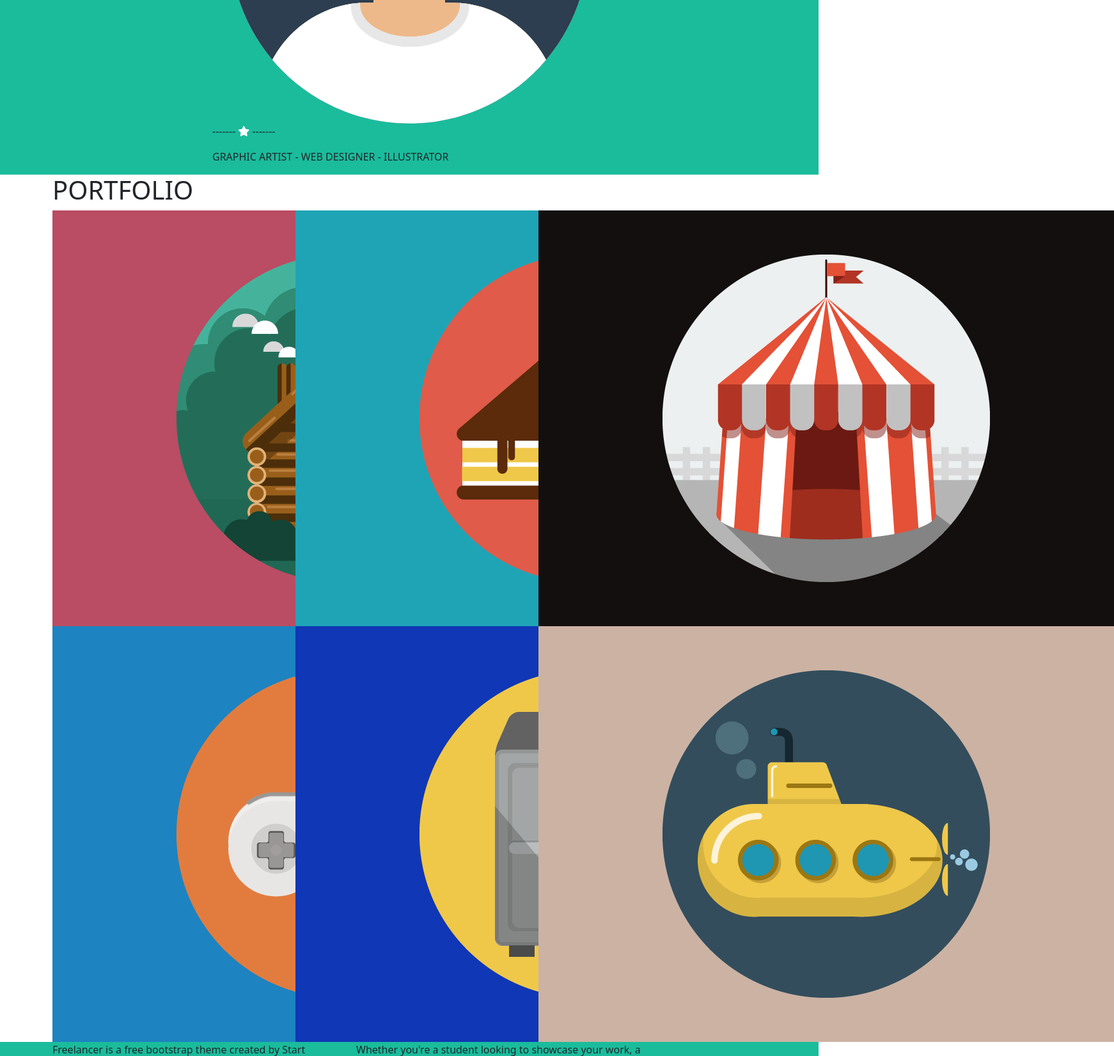
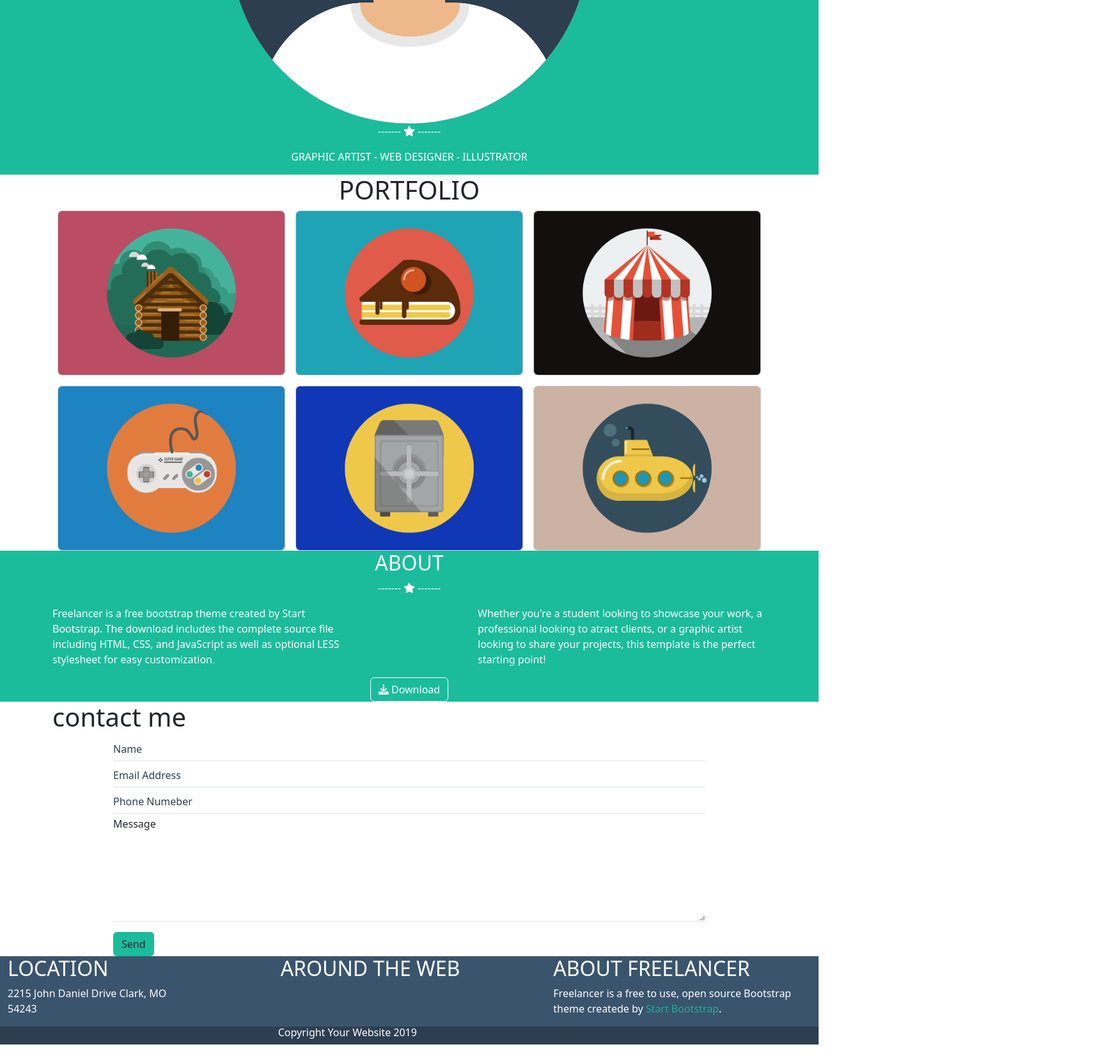
Before and after one commit to MateuszKacperski/html-css-bootstrap-freelancer, a plain HTML site: page index.html in a window 1280 px wide. Shown: the part 516-2167 px from the top of the page at 64% size, 1742 px wide, since content can reach past the window. Drawn offline with nearby package versions, Linux system fonts and the light colour scheme.

Commit message:
fixing layaut disposition

```diff
--- a/css/style.css
+++ b/css/style.css
@@ -5,6 +5,32 @@
     box-sizing: border-box;
 }
 
+
+/*Utilse*/
+
+img{
+    height: 100%;
+    width: auto;
+    display: block;
+}
+
+
+h2{
+    color: white;
+
+}
+h3{
+    color: white;
+
+}
+h6{
+    color: white;
+
+}
+p{
+    color: white;
+
+}
 
 /* header */
 
@@ -28,12 +54,19 @@
 }
 
 
+
+
 /*about */
 
 .about{
     background-color: #1ABC9C;
 }
 
+
+.about-btn{
+    color: white;
+    border: 1px solid white;
+}
 
 /* contact me */
 
--- a/index.html
+++ b/index.html
@@ -40,7 +40,7 @@
     <!-- jumbotrone-->
     <div class="jumbotron container-fluid ">
         <div class="row ">
-            <div class="offset-3 col-6">
+            <div class="offset-3 col-6 text-center">
                 <div class="avatar">
                     <img src="img/avatar.svg" alt="avatar">
                 </div>
@@ -52,41 +52,54 @@
     </div>
     <!--portfolio-->
     <div class="container">
-        <div class="row">
+        <div class="row text-center">
             <div class="col-12">
                 <h1>PORTFOLIO</h1>
             </div>
         </div>
-        <div class="row">
+        <div class="row mx-auto g-3">
             <div class="col-12 col-md-6 col-lg-4">
-                <img src="img/cabin.png" alt="cabin">
+                <div class="card">
+                    <img src="img/cabin.png" class="rounded" alt="cabin">
+                </div>
             </div>
             <div class="col-12 col-md-6 col-lg-4">
-                <img src="img/cake.png" alt="cake">
+                <div class="card">
+                    <img src="img/cake.png" class="rounded" alt="cake">
+                </div>
             </div>
             <div class="col-12 col-md-6 col-lg-4">
-                <img src="img/circus.png" alt="circus">
+                <div class="card">
+                    <img src="img/circus.png" class="rounded" alt="circus">
+                </div>
             </div>
             <div class="col-12 col-md-6 col-lg-4">
-                <img src="img/game.png" alt="game">
+                <div class="card">
+                    <img src="img/game.png" class="rounded" alt="game">
+                </div>
             </div>
             <div class="col-12 col-md-6 col-lg-4">
-                <img src="img/safe.png" alt="safe">
+                <div class="card">
+                    <img src="img/safe.png" class="rounded" alt="safe">
+                </div>
             </div>
             <div class="col-12 col-md-6 col-lg-4">
-                <img src="img/submarine.png" alt="submarine  ">
+                <div class="card">
+                    <img src="img/submarine.png" class="rounded" alt="submarine">
+                </div>
             </div>
         </div>
     </div>
     <!--About-->
     <section class="about ">
         <div class="container">
-            <div class="row">
+            <div class="row text-center">
                 <div class="col">
-
+                    <h2>ABOUT</h2>
+                    <p>-------          <i class="fa-solid fa-star" style="color: white;"></i>        -------</p>
                 </div>
             </div>
-            <div class="row">
+            <div class="row justify-content-between">
                 <div class="col-10 col-md-5">
                     <p>Freelancer is a free bootstrap theme created by Start Bootstrap. The download includes the complete source file including HTML, CSS, and JavaScript as well as optional LESS stylesheet for easy customization.</p>
                 </div>
@@ -94,9 +107,9 @@
                     <p>Whether you're a student looking to showcase your work, a professional looking to atract clients, or a graphic artist looking to share your projects, this template is the perfect starting point!</p>
                 </div>
             </div>
-            <div class="row">
+            <div class="row text-center">
                 <div class="col">
-                    <button class="btn">Download</button>
+                    <button class="btn about-btn"><i class="fa-solid fa-download" style="color: #ffffff;"></i> Download</button>
                 </div>
             </div>
         </div>
```
